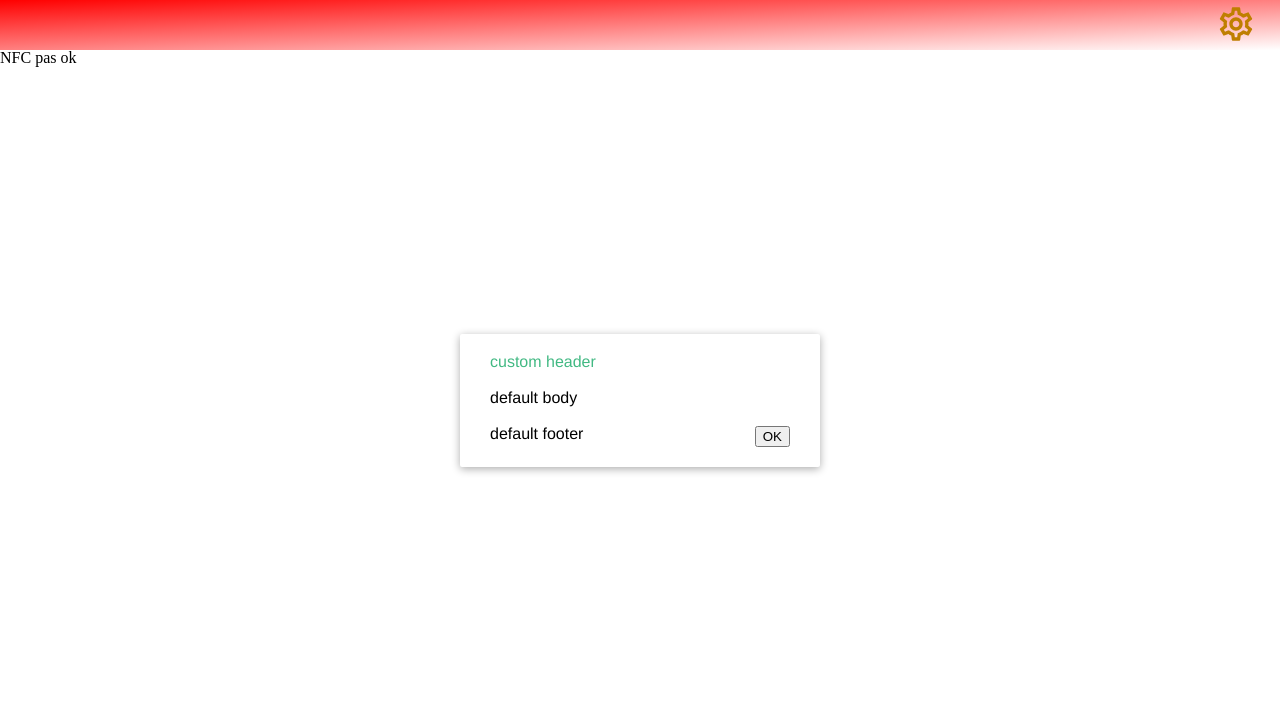
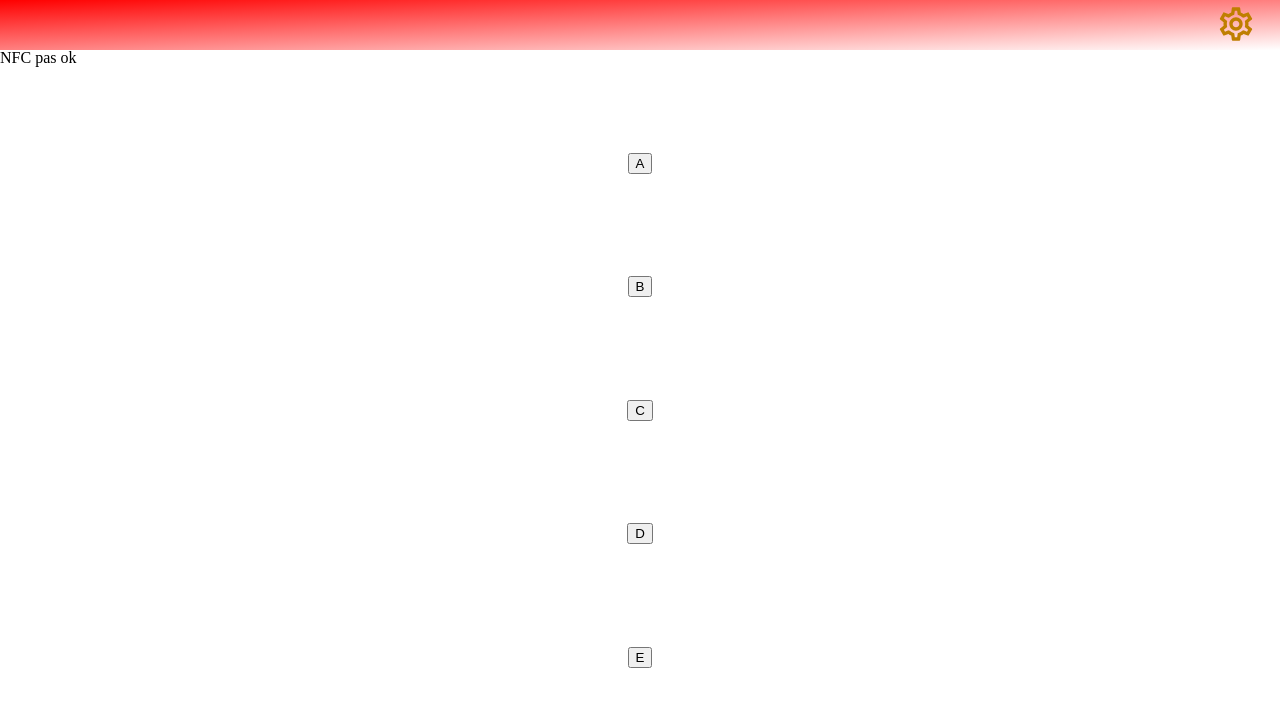
Before and after one commit to Mogadragos/catch-them-all, a Vue app: page / in a window 1280 px wide. Both pictures are taken after a click on the button 1235 px from the left and 25 px from the top of the page. Shown: the top 706 px of the page. Built offline with nearby package versions, Linux system fonts and the light colour scheme.

Commit message:
Params open with slider

```diff
--- a/src/components/HeaderHelp.vue
+++ b/src/components/HeaderHelp.vue
@@ -1,13 +1,21 @@
 <template>
+  <params-menu :show="showSettings"></params-menu>
   <header>
-    <button v-on:click="$emit('openSettings')">
+    <button v-on:click="showSettings = !showSettings">
       <img src="../assets/img/settings.svg" alt="Settings" />
     </button>
   </header>
 </template>
 
 <script>
-export default {};
+import ParamsMenu from './ParamsMenu.vue';
+export default {
+  components: { ParamsMenu },
+  data() {
+    return {
+      showSettings: false
+    }
+  }};
 </script>
 
 <style scoped>
--- /dev/null
+++ b/src/components/ParamsMenu.vue
@@ -0,0 +1,59 @@
+<template>
+  <transition name="topSlider">
+    <section v-show="show" class="params-menu">
+      <section class="params-menu-body">
+        <button>A</button>
+        <button>B</button>
+        <button>C</button>
+        <button>D</button>
+        <button>E</button>
+      </section>
+    </section>
+  </transition>
+</template>
+
+<script>
+export default {
+  props: {
+    show: Boolean,
+  },
+};
+</script>
+
+<style>
+.params-menu {
+  overflow: hidden;
+  display: flex;
+  justify-content: center;
+  position: absolute;
+  top: 50px;
+  width: 100vw;
+  height: 100vh;
+}
+
+.params-menu-body {
+  width: 80%;
+  height: 90%;
+  display: flex;
+  flex-direction: column;
+  justify-content: space-evenly;
+  align-items: center;
+}
+
+/* Transitions (vueJS) */
+
+.topSlider-enter-active {
+  animation: show-in 0.5s;
+}
+.topSlider-leave-active {
+  animation: show-in 0.5s reverse;
+}
+@keyframes show-in {
+  0% {
+    height: 0;
+  }
+  100% {
+    height: 100vh;
+  }
+}
+</style>
```
